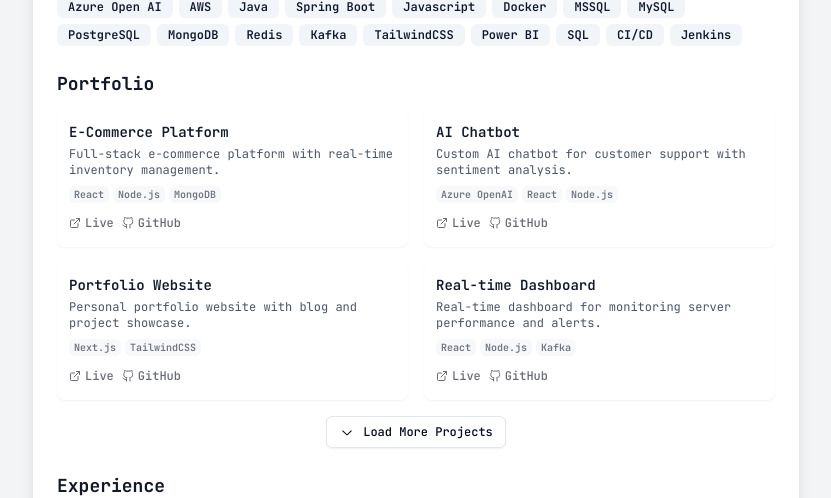
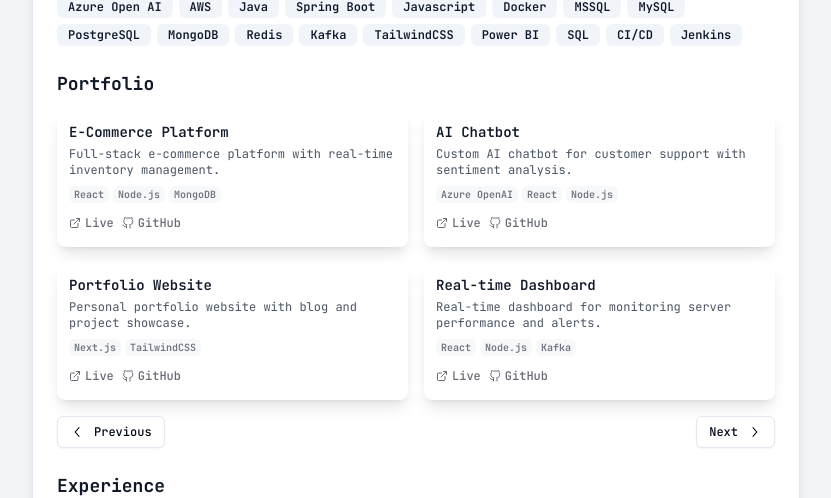
Before and after one commit to imohitarora/portfolio-resume, a Next.js app: page /admin in a window 1280 px wide. Shown: the part 417-915 px from the top of the page, without its empty margins (224-1055 px from the left). Built offline with nearby package versions, Linux system fonts and the light colour scheme; no server answers.

Commit message:
portfolio ui update

```diff
--- a/components/cv/portfolio.tsx
+++ b/components/cv/portfolio.tsx
@@ -7,7 +7,7 @@ import { Input } from "@/components/ui/input";
 import { Textarea } from "@/components/ui/textarea";
 import { FiExternalLink as ExternalLinkIcon, FiGithub as GithubIcon, FiPlus as PlusIcon, FiTrash as TrashIcon } from "react-icons/fi";
 import { CVData } from "../../lib/types";
-import { ChevronDownIcon } from "@radix-ui/react-icons";
+import { ChevronDownIcon, ChevronLeftIcon, ChevronRightIcon } from "@radix-ui/react-icons";
 
 interface PortfolioProps {
   cvData: CVData;
@@ -17,9 +17,25 @@ interface PortfolioProps {
   addItem: (section: keyof CVData) => void;
   visiblePortfolioItems: number;
   loadMorePortfolio: () => void;
+  currentPortfolioPage: number;
+  setCurrentPortfolioPage: (page: number) => void;
+  prevPortfolioPage: () => void;
+  nextPortfolioPage: () => void;
 }
 
-export default function Portfolio({ editMode, cvData, handleInputChange, removeItem, addItem, visiblePortfolioItems, loadMorePortfolio }: PortfolioProps) {
+export default function Portfolio({
+  editMode,
+  cvData,
+  handleInputChange,
+  removeItem,
+  addItem,
+  visiblePortfolioItems,
+  loadMorePortfolio,
+  currentPortfolioPage,
+  setCurrentPortfolioPage,
+  prevPortfolioPage,
+  nextPortfolioPage,
+}: PortfolioProps) {
   if (!editMode && cvData.portfolio.length === 0) {
     return null;
   }
@@ -27,54 +43,61 @@ export default function Portfolio({ editMode, cvData, handleInputChange, removeI
   return (
     <section className="mb-6">
       <h2 className="text-lg font-bold text-gray-900 mb-3">Portfolio</h2>
-      <div className="grid gap-4 sm:grid-cols-2">
-        {cvData.portfolio.slice(0, visiblePortfolioItems).map((project, index) => (
+      <div className="relative">
+        <div className="grid grid-cols-1 sm:grid-cols-2 gap-4">
+          {cvData.portfolio.slice(currentPortfolioPage * 4, (currentPortfolioPage + 1) * 4).map((project, index) => (
             <div key={index} className="group">
               {editMode ? (
                 <Card className="overflow-hidden">
                   <CardContent className="p-3">
                     <Input
                       value={project.title}
-                    onChange={(e) => handleInputChange("portfolio", index, "title", e.target.value)}
+                      onChange={(e) => handleInputChange("portfolio", currentPortfolioPage * 4 + index, "title", e.target.value)}
                       className="text-sm font-semibold mb-1"
                       placeholder="Project Title"
-                    aria-label={`Project ${index + 1} Title`}
+                      aria-label={`Project ${currentPortfolioPage * 4 + index + 1} Title`}
                     />
                     <Textarea
                       value={project.description}
-                    onChange={(e) => handleInputChange("portfolio", index, "description", e.target.value)}
+                      onChange={(e) => handleInputChange("portfolio", currentPortfolioPage * 4 + index, "description", e.target.value)}
                       className="text-xs mb-2"
                       placeholder="Project Description"
-                    aria-label={`Project ${index + 1} Description`}
+                      aria-label={`Project ${currentPortfolioPage * 4 + index + 1} Description`}
                     />
                     <Input
                       value={project.tech.join(", ")}
-                    onChange={(e) => handleInputChange("portfolio", index, "tech", e.target.value.split(", "))}
+                      onChange={(e) => handleInputChange("portfolio", currentPortfolioPage * 4 + index, "tech", e.target.value.split(", "))}
                       className="text-xs mb-2"
                       placeholder="Technologies (comma-separated)"
-                    aria-label={`Project ${index + 1} Technologies`}
+                      aria-label={`Project ${currentPortfolioPage * 4 + index + 1} Technologies`}
                     />
                     <Input
                       value={project.liveUrl}
-                    onChange={(e) => handleInputChange("portfolio", index, "liveUrl", e.target.value)}
+                      onChange={(e) => handleInputChange("portfolio", currentPortfolioPage * 4 + index, "liveUrl", e.target.value)}
                       className="text-xs mb-1"
                       placeholder="Live URL"
-                    aria-label={`Project ${index + 1} Live URL`}
+                      aria-label={`Project ${currentPortfolioPage * 4 + index + 1} Live URL`}
                     />
                     <Input
                       value={project.githubUrl}
-                    onChange={(e) => handleInputChange("portfolio", index, "githubUrl", e.target.value)}
+                      onChange={(e) => handleInputChange("portfolio", currentPortfolioPage * 4 + index, "githubUrl", e.target.value)}
                       className="text-xs mb-1"
                       placeholder="GitHub URL"
-                    aria-label={`Project ${index + 1} GitHub URL`}
+                      aria-label={`Project ${currentPortfolioPage * 4 + index + 1} GitHub URL`}
                     />
-                  <Button size="sm" variant="ghost" className="h-6 w-6 p-0" onClick={() => removeItem("portfolio", index)} aria-label={`Remove Project ${index + 1}`}>
+                    <Button
+                      size="sm"
+                      variant="ghost"
+                      className="h-6 w-6 p-0"
+                      onClick={() => removeItem("portfolio", currentPortfolioPage * 4 + index)}
+                      aria-label={`Remove Project ${currentPortfolioPage * 4 + index + 1}`}
+                    >
                       <TrashIcon className="h-4 w-4" />
                     </Button>
                   </CardContent>
                 </Card>
               ) : (
-              <div className="bg-white p-3 rounded-lg transition-all duration-300 ease-in-out hover:shadow-md shadow-sm">
+                <div className="bg-white p-3 rounded-lg transition-all duration-300 ease-in-out hover:shadow-sm shadow-lg">
                   <h3 className="text-sm font-semibold text-gray-900 mb-1">{project.title}</h3>
                   <p className="text-xs text-gray-600 mb-2 line-clamp-2 group-hover:line-clamp-none">{project.description}</p>
                   <div className="flex flex-wrap gap-1 mb-2 opacity-60 group-hover:opacity-100 transition-opacity duration-300">
@@ -102,18 +125,25 @@ export default function Portfolio({ editMode, cvData, handleInputChange, removeI
               )}
             </div>
           ))}
-        {editMode && (
-          <Button size="sm" variant="outline" className="h-8 text-xs" onClick={() => addItem("portfolio")}>
-            <PlusIcon className="h-4 w-4 mr-1" />
-            Add Project
+        </div>
+        {!editMode && cvData.portfolio.length > 4 && (
+          <div className="flex justify-between mt-4">
+            <Button size="sm" variant="outline" onClick={prevPortfolioPage} aria-label="Previous projects">
+              <ChevronLeftIcon className="h-4 w-4 mr-2" />
+              Previous
             </Button>
+            <Button size="sm" variant="outline" onClick={nextPortfolioPage} aria-label="Next projects">
+              Next
+              <ChevronRightIcon className="h-4 w-4 ml-2" />
+            </Button>
+          </div>
         )}
       </div>
-      {!editMode && cvData.portfolio.length > visiblePortfolioItems && (
+      {editMode && (
         <div className="mt-4 text-center">
-          <Button onClick={loadMorePortfolio} variant="outline" size="sm">
-            <ChevronDownIcon className="h-4 w-4 mr-2" />
-            Load More Projects
+          <Button size="sm" variant="outline" onClick={() => addItem("portfolio")}>
+            <PlusIcon className="h-4 w-4 mr-2" />
+            Add Project
           </Button>
         </div>
       )}
--- a/components/resume.tsx
+++ b/components/resume.tsx
@@ -25,6 +25,9 @@ export default function ResumeComponent({ initialData }: ResumeComponentProps) {
   const [visiblePortfolioItems, setVisiblePortfolioItems] = useState(4);
   const [visibleBlogPosts, setVisibleBlogPosts] = useState(4);
   const [isAdminRoute, setIsAdminRoute] = useState(false);
+
+  const [currentPortfolioPage, setCurrentPortfolioPage] = useState(0);
+
   const pathname = usePathname();
 
   useEffect(() => {
@@ -73,12 +76,20 @@ export default function ResumeComponent({ initialData }: ResumeComponentProps) {
   };
 
   const loadMorePortfolio = () => {
-    setVisiblePortfolioItems(prevVisible => prevVisible + 4)
-  }
+    setVisiblePortfolioItems((prevVisible) => prevVisible + 4);
+  };
 
   const loadMoreBlogs = () => {
-    setVisibleBlogPosts(prevVisible => prevVisible + 4)
-  }
+    setVisibleBlogPosts((prevVisible) => prevVisible + 4);
+  };
+
+  const nextPortfolioPage = () => {
+    setCurrentPortfolioPage((prev) => ((prev + 1) * 4 >= cvData.portfolio.length ? 0 : prev + 1));
+  };
+
+  const prevPortfolioPage = () => {
+    setCurrentPortfolioPage((prev) => (prev === 0 ? Math.floor((cvData.portfolio.length - 1) / 4) : prev - 1));
+  };
 
   return (
     <div className="min-h-screen bg-gray-100 py-8 px-4 sm:px-6 lg:px-8">
@@ -89,10 +100,30 @@ export default function ResumeComponent({ initialData }: ResumeComponentProps) {
             <Header cvData={cvData} editMode={editMode} handleInputChange={handleInputChange} />
             <Summary cvData={cvData} editMode={editMode} handleInputChange={handleInputChange} />
             <Skills cvData={cvData} editMode={editMode} handleInputChange={handleInputChange} addItem={addItem} removeItem={removeItem} />
-            <Portfolio cvData={cvData} editMode={editMode} handleInputChange={handleInputChange} addItem={addItem} removeItem={removeItem} visiblePortfolioItems={visiblePortfolioItems} loadMorePortfolio={loadMorePortfolio} />
+            <Portfolio
+              cvData={cvData}
+              editMode={editMode}
+              handleInputChange={handleInputChange}
+              addItem={addItem}
+              removeItem={removeItem}
+              visiblePortfolioItems={visiblePortfolioItems}
+              loadMorePortfolio={loadMorePortfolio}
+              currentPortfolioPage={currentPortfolioPage}
+              setCurrentPortfolioPage={setCurrentPortfolioPage}
+              prevPortfolioPage={prevPortfolioPage}
+              nextPortfolioPage={nextPortfolioPage}
+            />
             <Experience cvData={cvData} editMode={editMode} handleInputChange={handleInputChange} addItem={addItem} removeItem={removeItem} />
             <Education cvData={cvData} editMode={editMode} handleInputChange={handleInputChange} />
-            <Blogs cvData={cvData} editMode={editMode} handleInputChange={handleInputChange} addItem={addItem} removeItem={removeItem} visibleBlogPosts={visibleBlogPosts} loadMoreBlogs={loadMoreBlogs} />
+            <Blogs
+              cvData={cvData}
+              editMode={editMode}
+              handleInputChange={handleInputChange}
+              addItem={addItem}
+              removeItem={removeItem}
+              visibleBlogPosts={visibleBlogPosts}
+              loadMoreBlogs={loadMoreBlogs}
+            />
           </CardContent>
         </Card>
       </div>
```
Lines whose indentation alone changed are shown as unchanged.
